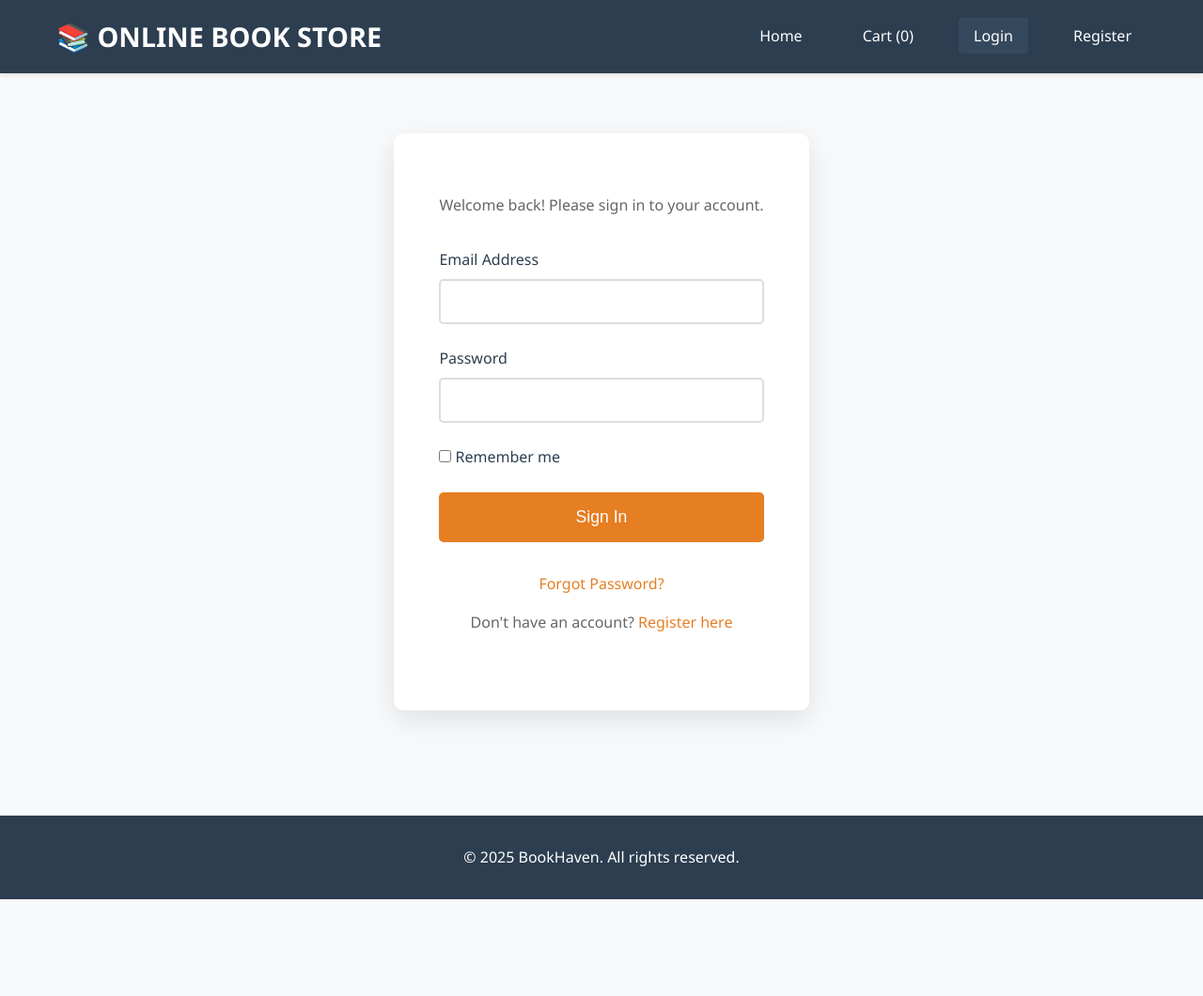
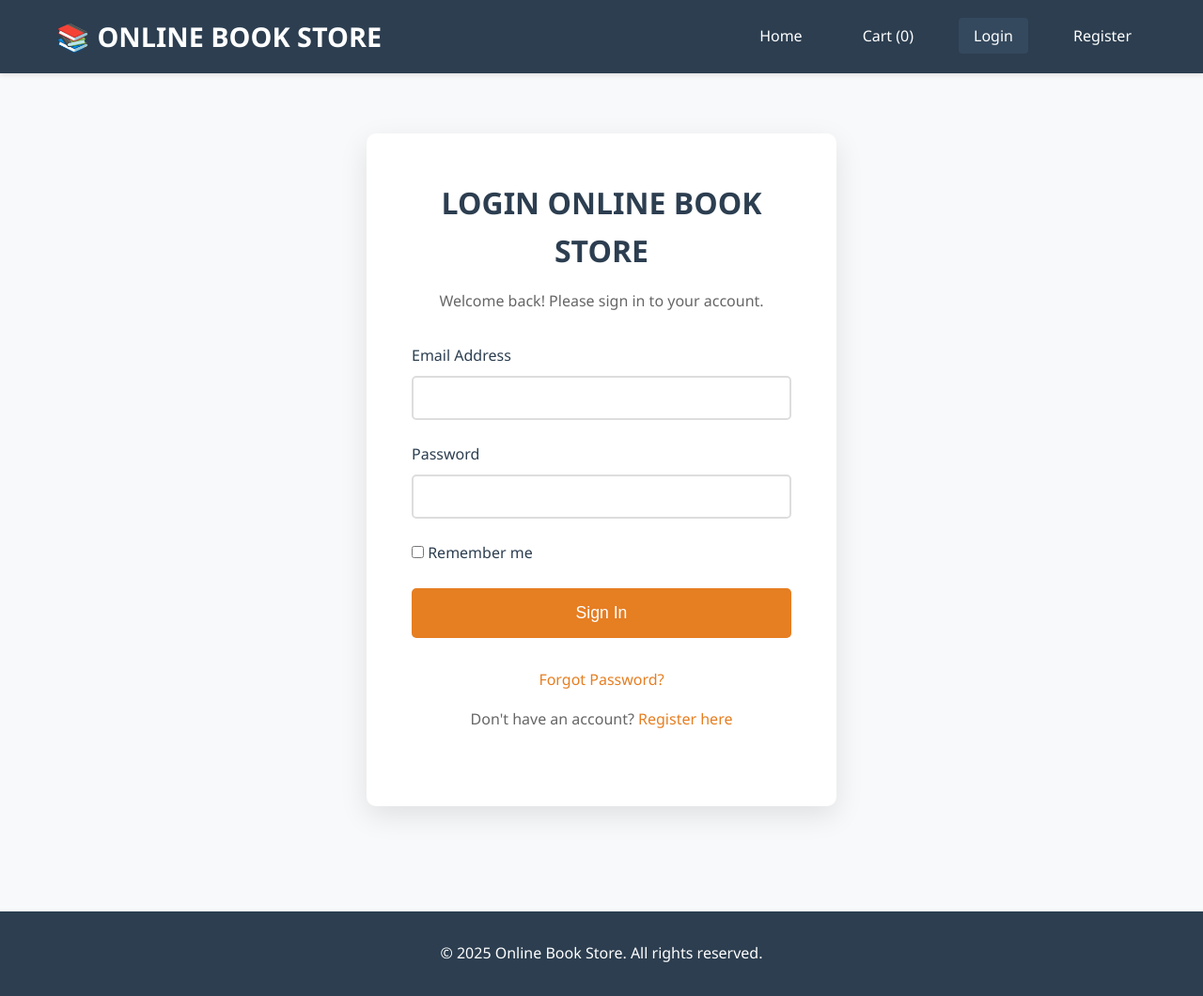
Before and after one commit to KiranDoppani/bookstore2, a plain HTML site: page login.html in a window 1280 px wide. Shown: the whole page at 94% size. Before the commit the page ends 957 px from the top, so only its background shows below. Drawn offline with Linux system fonts and the light colour scheme.

Commit message:
login.html

```diff
--- a/login.html
+++ b/login.html
@@ -28,7 +28,7 @@
             <div class="container">
                 <div class="auth-container">
                     <div class="auth-card">
-                        <h2></h2>
+                        <h2>LOGIN ONLINE BOOK STORE</h2>
                         <p>Welcome back! Please sign in to your account.</p>
 
                         <form class="auth-form">
@@ -64,7 +64,7 @@
 
     <footer class="footer">
         <div class="container">
-            <p>&copy; 2025 BookHaven. All rights reserved.</p>
+            <p>&copy; 2025 Online Book Store. All rights reserved.</p>
         </div>
     </footer>
 </body>
```
